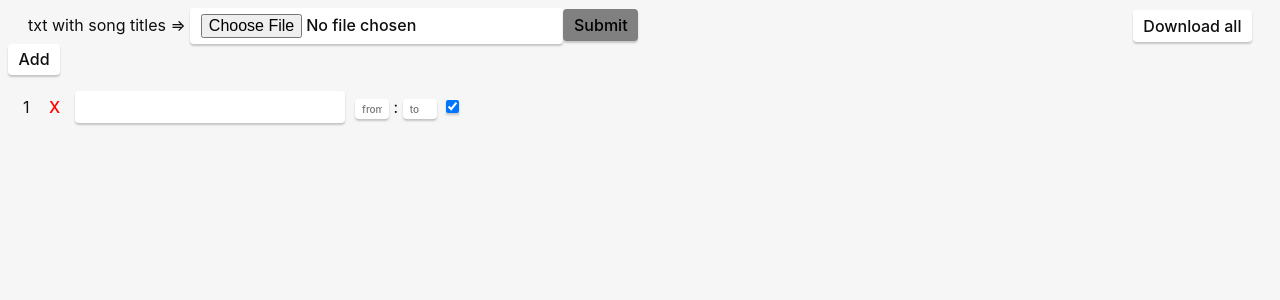
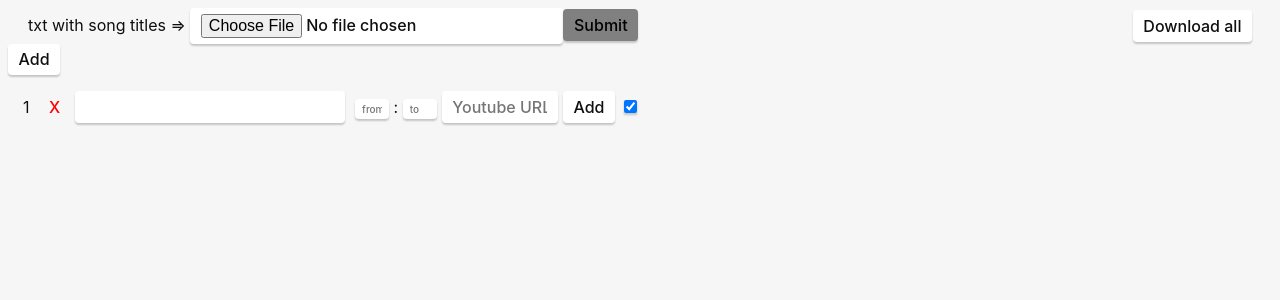
Before and after one commit to Netnesanya/mucutTauri, an Angular app: page / in a window 1280 px wide. Both pictures are taken after a click on the button "Add". Shown: the top 300 px of the page. Built offline with nearby package versions, Linux system fonts and the light colour scheme.

Commit message:
Add "add" temporary url input

```diff
--- a/src/app/songs-list/song/song.component.css
+++ b/src/app/songs-list/song/song.component.css
@@ -12,6 +12,10 @@
         color: red;
     }
 
+    .url-input {
+        width: 95px;
+    }
+
     .timestamp-input {
         input {
             font-size: 10px;
--- a/src/app/songs-list/song/song.component.html
+++ b/src/app/songs-list/song/song.component.html
@@ -8,6 +8,14 @@
         <input type="text" placeholder="to">
     </div>
 
+    @if (songData.original_url) {
+        <a [href]="songData.original_url" target="_blank">Original</a>
+    } @else {
+        <input class="url-input" type="text" (change)="insertOriginalUrl($event)" placeholder="Youtube URL">
+        <button (click)="addUlr()">Add</button>
+    }
+
+<!--    TODO - add checkbox field in songData, only checked songs will be downloaded-->
     <input type="checkbox" [checked]="songData">
-    <a  *ngIf="songData.original_url" [href]="songData.original_url" target="_blank">Original</a>
+
 </form>
--- a/src/app/songs-list/song/song.component.ts
+++ b/src/app/songs-list/song/song.component.ts
@@ -17,6 +17,8 @@ export class SongComponent implements OnInit {
 
     @Input() songData!: SongDataFetched
 
+    public temporaryUrl = ''
+
     constructor() {
     }
 
@@ -27,9 +29,16 @@ export class SongComponent implements OnInit {
         this.songData['title'] = event.target.value
     }
 
+    public insertOriginalUrl(event: any): void {
+        this.temporaryUrl = event.target.value
+    }
+
+    public addUlr(): void {
+        this.songData['original_url'] = this.temporaryUrl
+    }
+
     public remove(event: any): void {
         event.preventDefault()
         this.removeSong.emit(this.songData)
-    // Remove the song from the parent component
     }
 }
```
Lines whose indentation alone changed are shown as unchanged.
